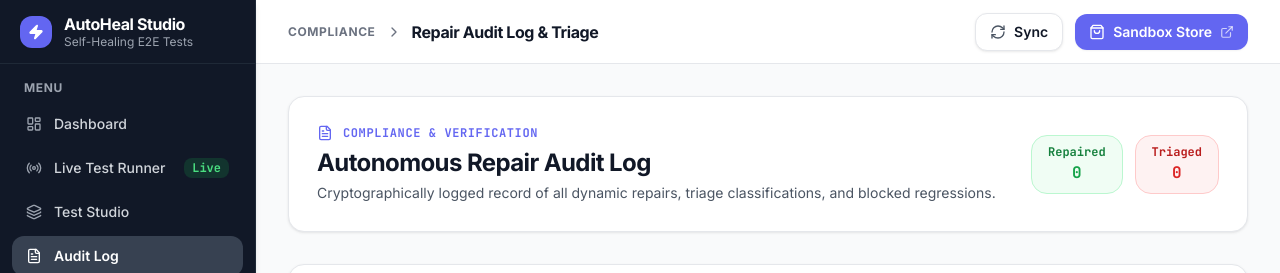
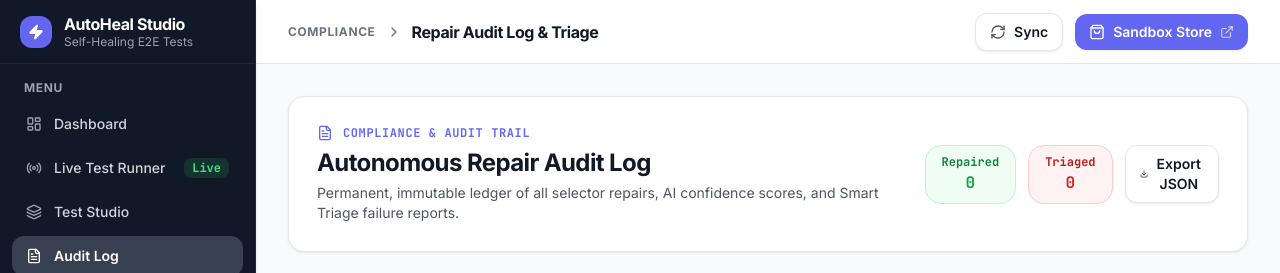
Before and after one commit to 1ak8/HackWave-3.0, a React (Vite) app in the folder frontend/: page /audit in a window 1280 px wide. Shown: the top 273 px of the page. Built offline with nearby package versions, Linux system fonts and the light colour scheme; no server answers.

Commit message:
docs: add FEATURE_EXPLANATIONS.txt and enhance Audit Log with timestamps, run IDs, and JSON export

```diff
--- a/frontend/src/pages/HealingReport.jsx
+++ b/frontend/src/pages/HealingReport.jsx
@@ -6,7 +6,9 @@ import {
   Search,
   Sparkles,
   CheckCircle2,
-  Filter
+  Filter,
+  Download,
+  Clock
 } from 'lucide-react';
 import { useTests } from '../context/TestContext';
 
@@ -24,6 +26,16 @@ export default function HealingReport() {
     return matchesFilter && matchesSearch;
   });
 
+  const exportAuditJSON = () => {
+    const dataStr = "data:text/json;charset=utf-8," + encodeURIComponent(JSON.stringify(healingLogs, null, 2));
+    const downloadAnchor = document.createElement('a');
+    downloadAnchor.setAttribute("href", dataStr);
+    downloadAnchor.setAttribute("download", `autoheal-audit-report-${Date.now()}.json`);
+    document.body.appendChild(downloadAnchor);
+    downloadAnchor.click();
+    downloadAnchor.remove();
+  };
+
   return (
     <div className="w-full max-w-7xl mx-auto px-6 sm:px-8 py-8 space-y-8">
       {/* Header */}
@@ -32,16 +44,16 @@ export default function HealingReport() {
           <div className="flex items-center gap-2.5">
             <FileText className="w-4 h-4 text-brand" />
             <span className="text-xs font-mono text-brand uppercase font-bold tracking-wider">
-              Compliance & Verification
+              Compliance & Audit Trail
             </span>
           </div>
           <h1 className="text-2xl font-bold text-ink mt-1.5 tracking-tight">Autonomous Repair Audit Log</h1>
           <p className="text-sm text-ink-secondary mt-1">
-            Cryptographically logged record of all dynamic repairs, triage classifications, and blocked regressions.
+            Permanent, immutable ledger of all selector repairs, AI confidence scores, and Smart Triage failure reports.
           </p>
         </div>
 
-        {/* Counter Pills */}
+        {/* Counter Pills & Export */}
         <div className="flex items-center gap-3">
           <div className="px-4 py-2 rounded-xl bg-success-bg border border-success-border text-center shadow-xs">
             <span className="text-xs text-success-text block font-mono font-bold">Repaired</span>
@@ -51,6 +63,14 @@ export default function HealingReport() {
             <span className="text-xs text-danger-text block font-mono font-bold">Triaged</span>
             <span className="text-base font-extrabold text-danger font-mono">{stats.genuineBugsBlocked || 0}</span>
           </div>
+          <button
+            onClick={exportAuditJSON}
+            className="btn btn-secondary btn-sm flex items-center gap-1.5"
+            title="Export complete SOC-2 compliance audit log as JSON"
+          >
+            <Download className="w-3.5 h-3.5" />
+            <span>Export JSON</span>
+          </button>
         </div>
       </div>
 
@@ -137,7 +157,16 @@ export default function HealingReport() {
                     </div>
                   </div>
 
-                  <div>
+                  <div className="flex items-center gap-2 flex-wrap">
+                    <span className="text-2xs font-mono text-ink-tertiary flex items-center gap-1 bg-surface px-2 py-0.5 rounded border border-border">
+                      <Clock className="w-3 h-3 text-ink-tertiary" />
+                      <span>{log.createdAt ? new Date(log.createdAt).toLocaleTimeString([], { hour: '2-digit', minute: '2-digit', second: '2-digit' }) : 'Live Event'}</span>
+                    </span>
+                    {log.runId && (
+                      <span className="text-2xs font-mono text-ink-tertiary bg-surface px-2 py-0.5 rounded border border-border hidden sm:inline">
+                        Run: {String(log.runId).substring(0, 12)}
+                      </span>
+                    )}
                     {isHealed ? (
                       <span className="badge badge-success text-xs font-mono font-bold px-3 py-1">
                         <CheckCircle2 className="w-3.5 h-3.5" />
```
Also changed, not shown: 1 other file (tests, documents, lock files or other folders).
